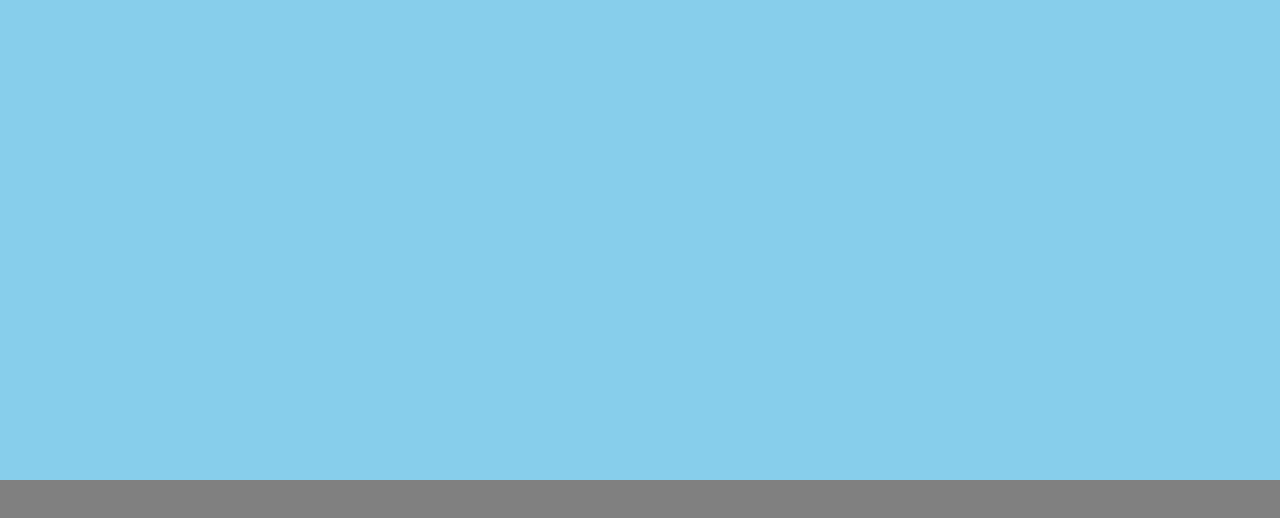
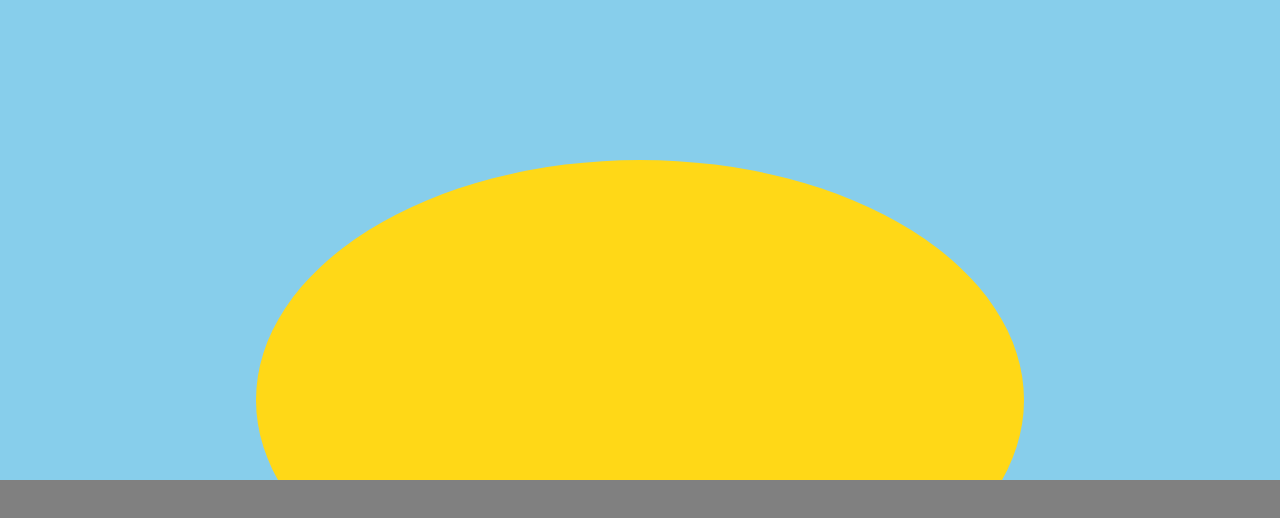
Before and after one commit to MathisDLH/IdleRacerXtrem, a React (Vite) app in the folder front/: page /game in a window 1280 px wide. Shown: the top 518 px of the page. Built offline with nearby package versions, Linux system fonts and the light colour scheme; the HTML template or start-up script is replaced by a standard one.

Commit message:
sun display

```diff
--- a/front/src/assets/styles/Game.scss
+++ b/front/src/assets/styles/Game.scss
@@ -1,13 +1,27 @@
 #game {
-    height: 100%;
+    height: 100vh;
 
     #up{
-        height: 60%;
+        height: 100%;
         background-color: skyblue;
+        display: flex;
+        align-items: center;
+        justify-content: center;
+
+        #sun {
+            --size : 60%;
+            height: var(--size);
+            width: var(--size);
+            background-color: #ffd817;
+            border-radius: 50%;
+        }
     }
 
     #down{
+        position: absolute;
+        bottom: 0;
         height: 40%;
+        width: 100%;
         background-color: gray;
     }
 }
--- a/front/src/views/Game.tsx
+++ b/front/src/views/Game.tsx
@@ -9,7 +9,9 @@ const Game = () => {
     return(
         <section id="game" onClick={click}>
             <div id="up">
+                <div id="sun">
 
+                </div>
             </div>
             <div id="down">
 
```
